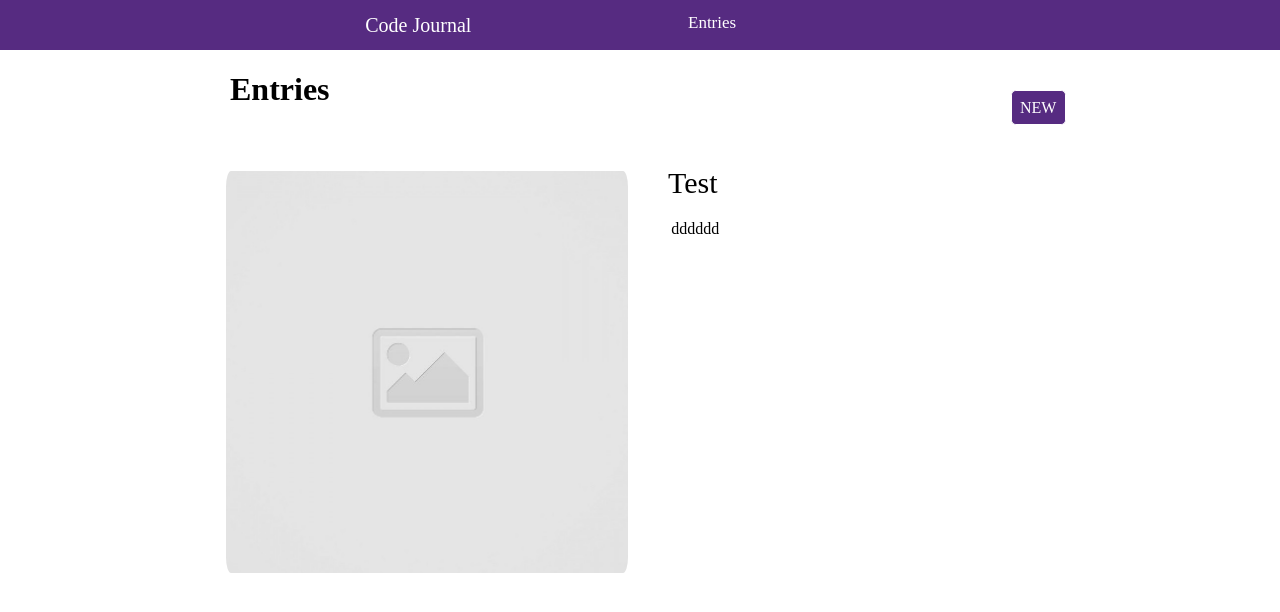
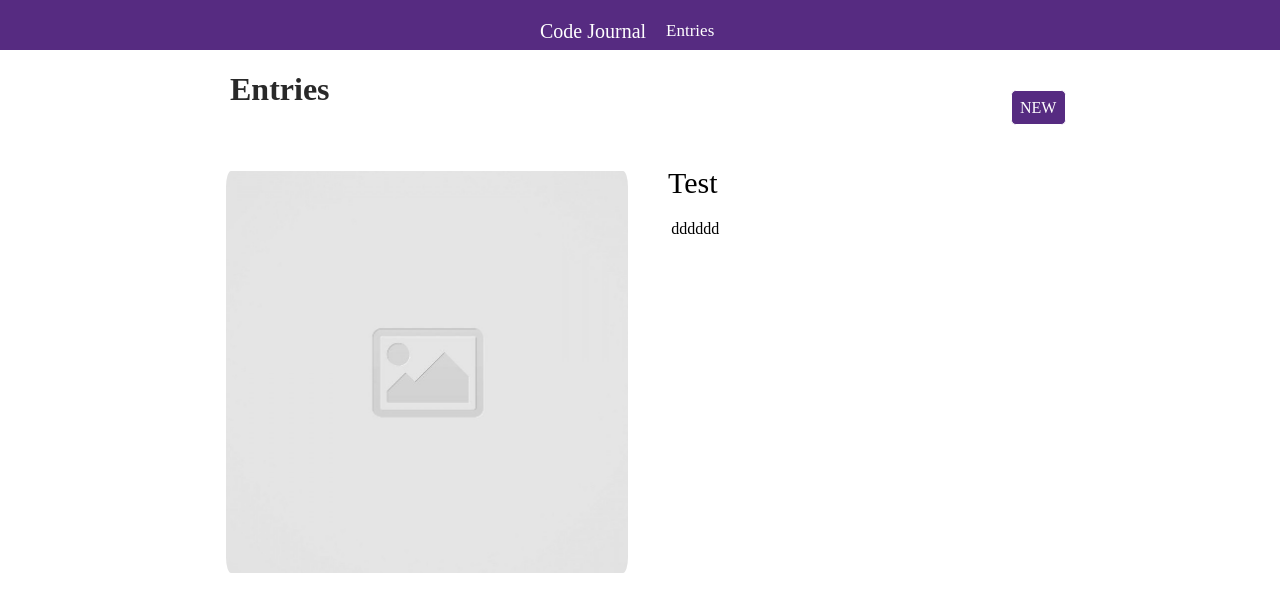
Before and after one commit to joshuapreciado/new-code-journal, a website: page index.html in a window 1280 px wide. Both pictures are taken after a click on the link "Entries". Drawn offline with Linux system fonts and the light colour scheme; a web font is replaced by a local one.

Commit message:
Completed version

```diff
--- a/css/styles.css
+++ b/css/styles.css
@@ -1,28 +1,25 @@
 .containertwo {
   background-color: #562B81;
   height: 50px;
-  padding: 1px;
-  display: flex;
 
 }
 
+
 .heading-text {
-  margin: auto;
-  flex-basis: 43%;
   color: white;
   font-size: 20px;
   font-family: Proza Libre;
   font-weight: 100;
-  background-color: #562B81;
+  margin-left: 33rem;
 }
 
+
 .entrieslink {
-  position: absolute;
-  left: 43rem;
-  top: .8rem;
   font-size: 17px;
   color: white;
   font-family: Proza Libre;
+  margin-top: 21px;
+  margin-left: 20px;
 }
 
 
@@ -128,6 +125,12 @@
   background-color: #562B81;
   border: solid 1px;
   border-radius: .3rem;
+  font-family: Proza Libre;
+}
+
+.headerentries {
+  font-family: Proza Libre;
+  color: #292929;
 }
 
 .hidden {
@@ -229,4 +232,12 @@
   .save-button {
     margin-left: 17.4rem;
   }
+
+  .heading-text {
+    font-size: large;
+  }
+
+  #newentry {
+    margin-top: 1.6rem;
+  }
 }
--- a/index.html
+++ b/index.html
@@ -18,8 +18,12 @@
 <body>
   <header>
     <div class="containertwo">
-      <h3 class="heading-text">Code Journal</h3>
-      <nav><a href="#entries-form" class="entrieslink">Entries</a></nav>
+      <div class="holder">
+        <div class="row column-full">
+          <h3 class="heading-text">Code Journal</h3>
+          <a href="#entries-form" class="entrieslink">Entries</a>
+        </div>
+      </div>
     </div>
   </header>
   <main>
@@ -56,7 +60,7 @@
   <div data-view="entries" id="entries-form" class="entriesformclass hidden">
     <div class="container">
       <div class="row justifyconspaceb">
-        <h1>Entries</h1>
+        <h1 class="headerentries">Entries</h1>
         <a id="newentry" href="index.html">NEW</a>
       </div>
       <ul id="unordered-list" class="unorderedentries">
```
Also changed, not shown: js/main.js (+0 -24 lines).
